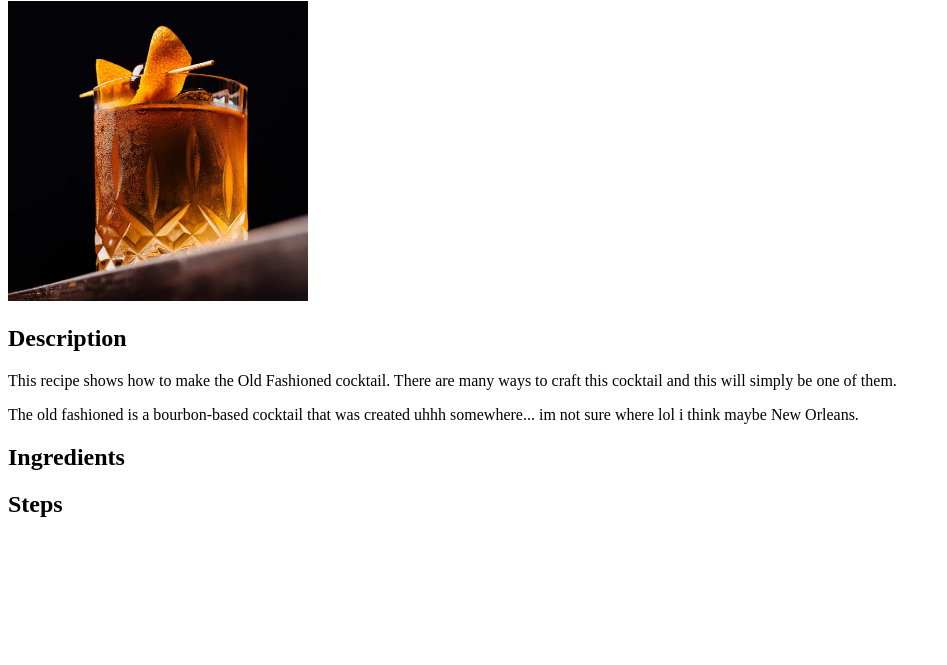
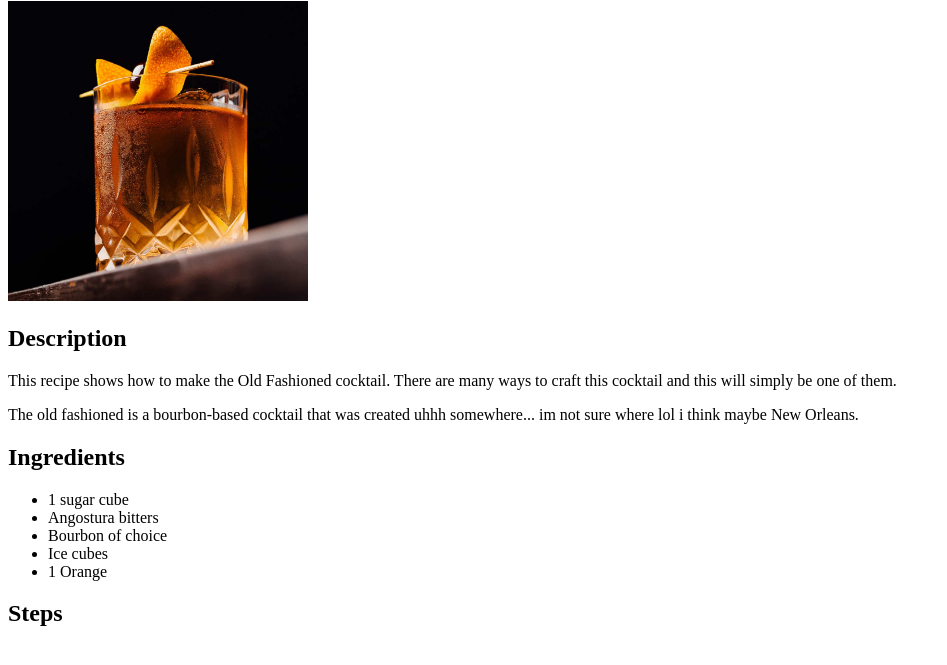
Before and after one commit to bryan-315/odin-recipes, a plain HTML site: page recipes/Old-Fashioned.html in a window 1280 px wide. Shown: the part 79-744 px from the top of the page, without its empty margins (0-947 px from the left). Drawn offline with Linux system fonts and the light colour scheme.

Commit message:
Add list items to ul in OF recipe and modified readme file

```diff
--- a/recipes/Old-Fashioned.html
+++ b/recipes/Old-Fashioned.html
@@ -16,7 +16,13 @@
     <p>The old fashioned is a bourbon-based cocktail that was created uhhh somewhere... im not sure where lol i
     think maybe New Orleans. </p>
     <h2>Ingredients</h2>
-    <ul></ul>
+    <ul>
+        <li>1 sugar cube</li>
+        <li>Angostura bitters</li>
+        <li>Bourbon of choice</li>
+        <li>Ice cubes</li>
+        <li>1 Orange</li>
+    </ul>
 
     <h2>Steps</h2>
     <ol></ol>
```
Also changed, not shown: 1 other file.
